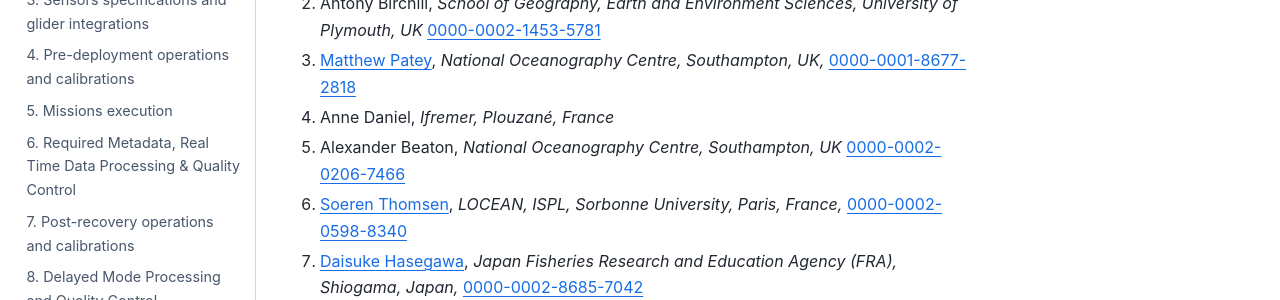
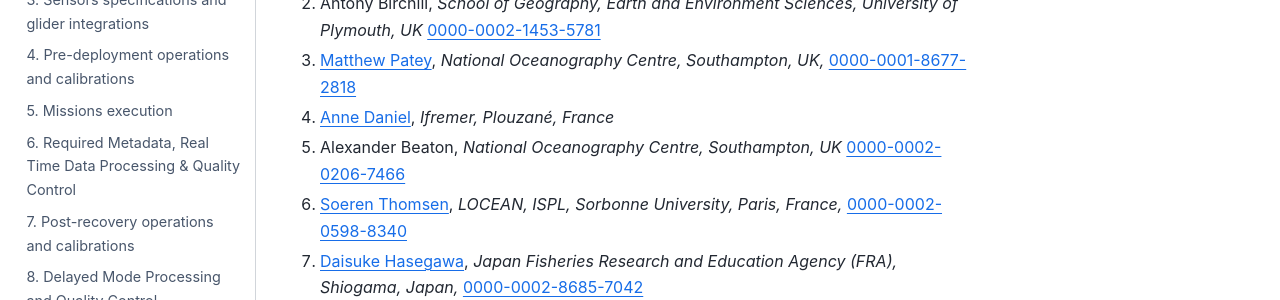
Before and after one commit to OceanGlidersCommunity/Nitrate_SOP, a Jupyter Book: the page built from sections/authors_SOP_development_process.md, in a window 1280 px wide and 900 px high. Shown: the part 328-628 px from the top of the window. Built offline with Jupyter Book 1.0.4 settings and Sphinx 7.4.7 and the Sphinx Book theme 1.1.4, drawn with Linux system fonts in a browser that asks for light colours; part of the change alters nothing that is shown.

```diff
--- a/sections/authors_SOP_development_process.md
+++ b/sections/authors_SOP_development_process.md
@@ -4,7 +4,7 @@
   1. [Gerd Krahmann](https://github.com/gkrahmann), *GEOMAR Helmholtz Centre for Ocean Research Kiel, Germany,* [0000-0003-0944-8795](https://orcid.org/0000-0003-0944-8795)
   2. Antony Birchill, *School of Geography, Earth and Environment Sciences, University of Plymouth, UK* [0000-0002-1453-5781](https://orcid.org/0000-0002-1453-5781)
   3. [Matthew Patey](https://github.com/mpatey), *National Oceanography Centre, Southampton, UK,* [0000-0001-8677-2818](https://orcid.org/0000-0001-8677-2818)
-  4. Anne Daniel, *Ifremer, Plouzané, France*
+  4. [Anne Daniel](https://github.com/annedaniel), *Ifremer, Plouzané, France*
   5. Alexander Beaton, *National Oceanography Centre, Southampton, UK* [0000-0002-0206-7466](https://orcid.org/0000-0002-0206-7466)
   6. [Soeren Thomsen](https://github.com/soerenthomsen), *LOCEAN, ISPL, Sorbonne University, Paris, France,* [0000-0002-0598-8340](https://orcid.org/0000-0002-0598-8340)
   7. [Daisuke Hasegawa](https://github.com/daisuke-hasegawa), *Japan Fisheries Research and Education Agency (FRA), Shiogama, Japan,* [0000-0002-8685-7042](https://orcid.org/0000-0002-8685-7042)
```
